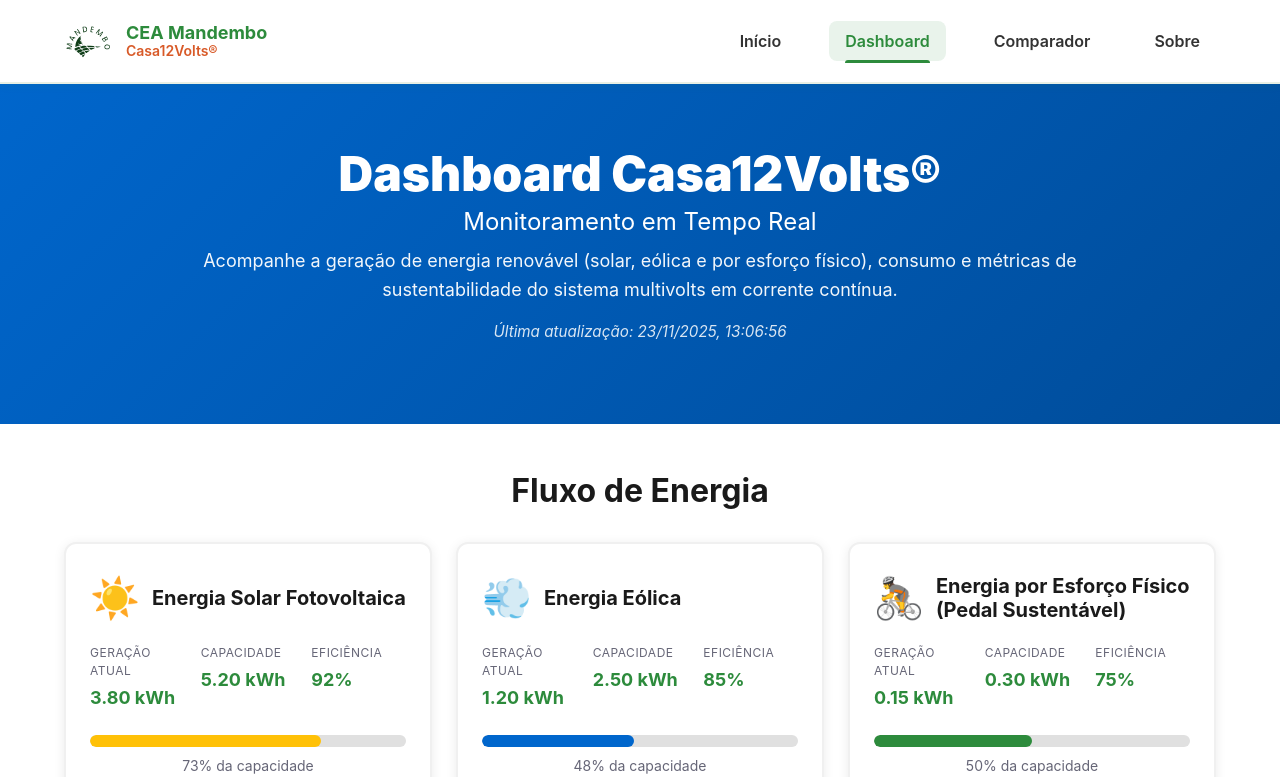
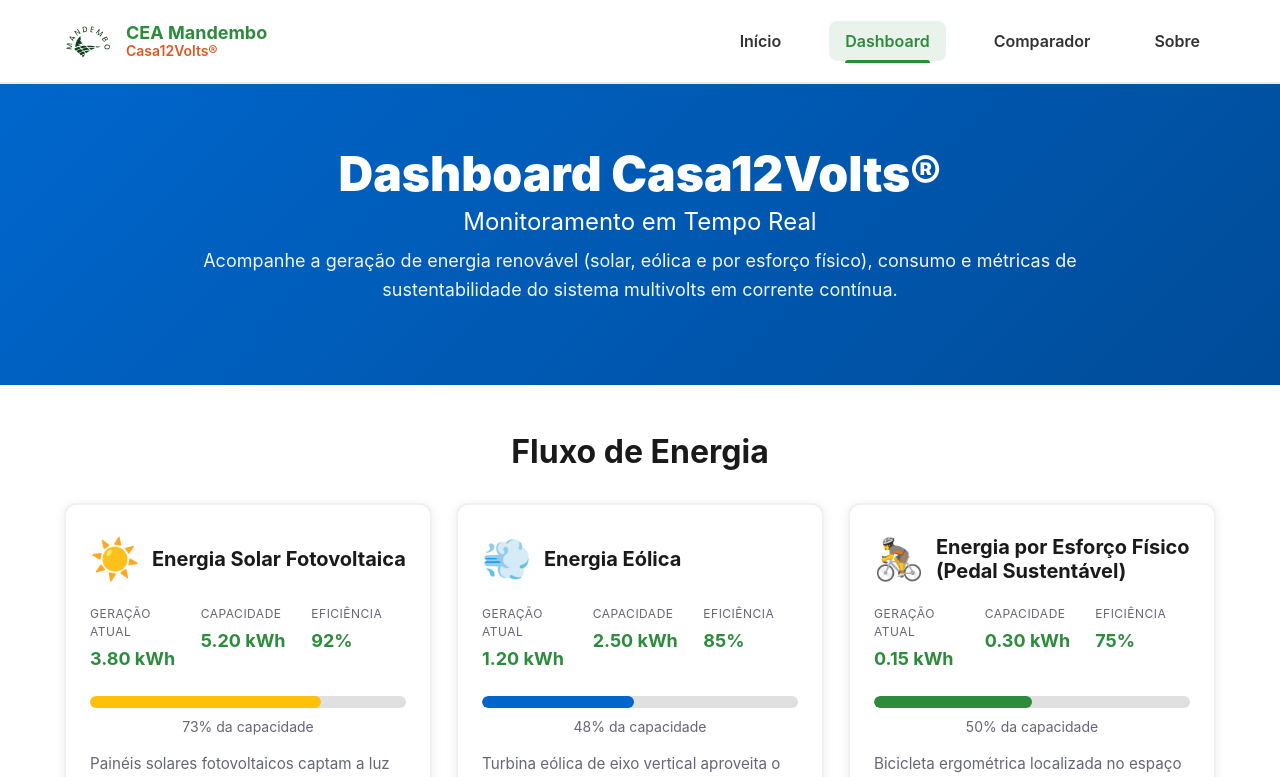
Before and after one commit to dpedersoli/cea-mandembo, a React (Vite) app: page /dashboard in a window 1280 px wide. Shown: the top 777 px of the page. Built offline with nearby package versions, Linux system fonts and the light colour scheme.

Commit message:
fix: remocao de informacao inutil e adaptacao de cor

```diff
--- a/src/projects/pex-iv/pages/DashboardHome.css
+++ b/src/projects/pex-iv/pages/DashboardHome.css
@@ -181,7 +181,6 @@
     color: #f0f0f0;
   }
 
-  .dashboard-hero__description,
   .cta-card__description,
   .info-card__text {
     color: #ccc;
--- a/src/projects/pex-iv/pages/DashboardHome.tsx
+++ b/src/projects/pex-iv/pages/DashboardHome.tsx
@@ -22,9 +22,6 @@ export default function DashboardHome() {
           <p className="dashboard-hero__description">
             Acompanhe a geração de energia renovável (solar, eólica e por esforço físico), consumo e
             métricas de sustentabilidade do sistema multivolts em corrente contínua.
-          </p>
-          <p className="dashboard-hero__update">
-            Última atualização: {lastUpdate.toLocaleString('pt-BR')}
           </p>
         </div>
       </section>
```
